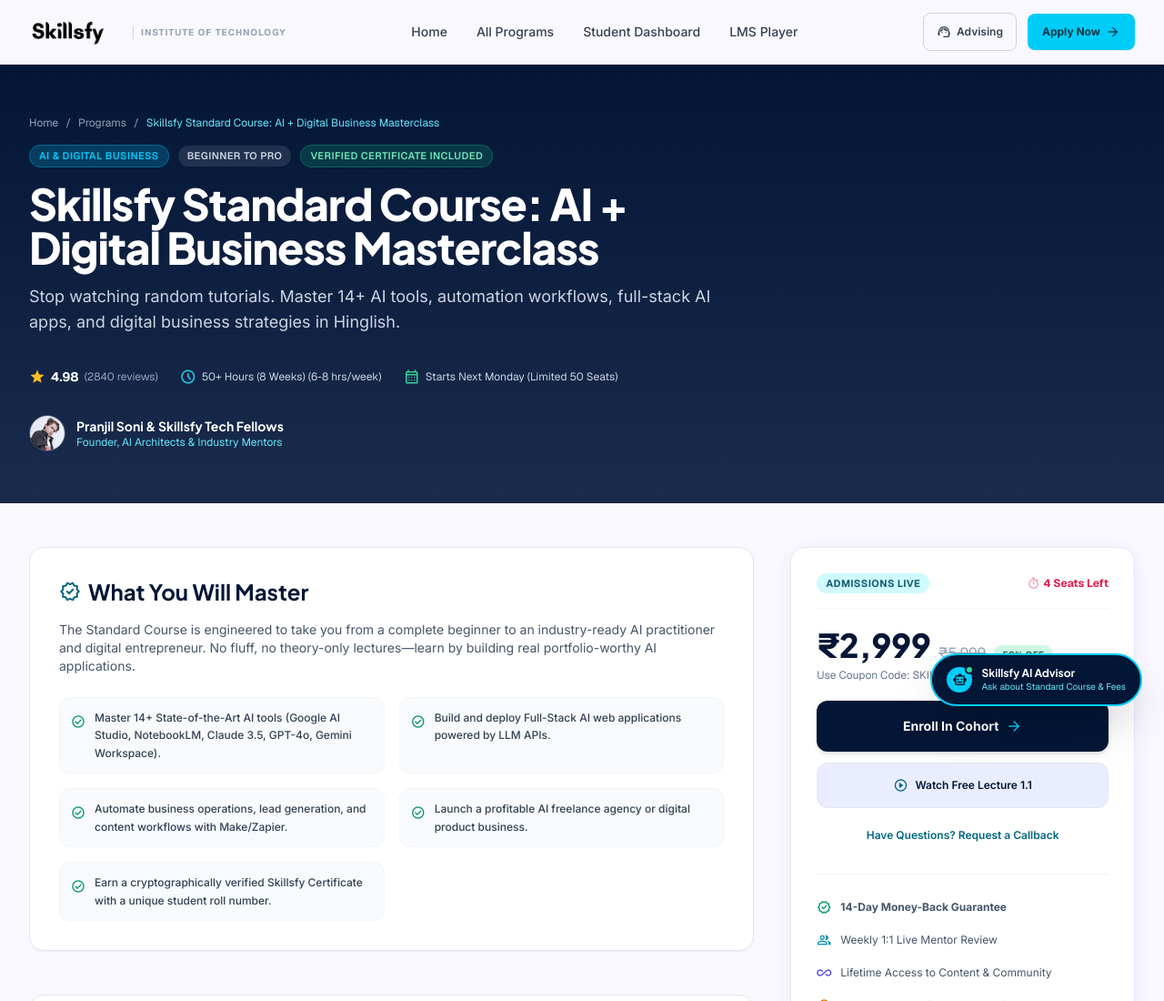
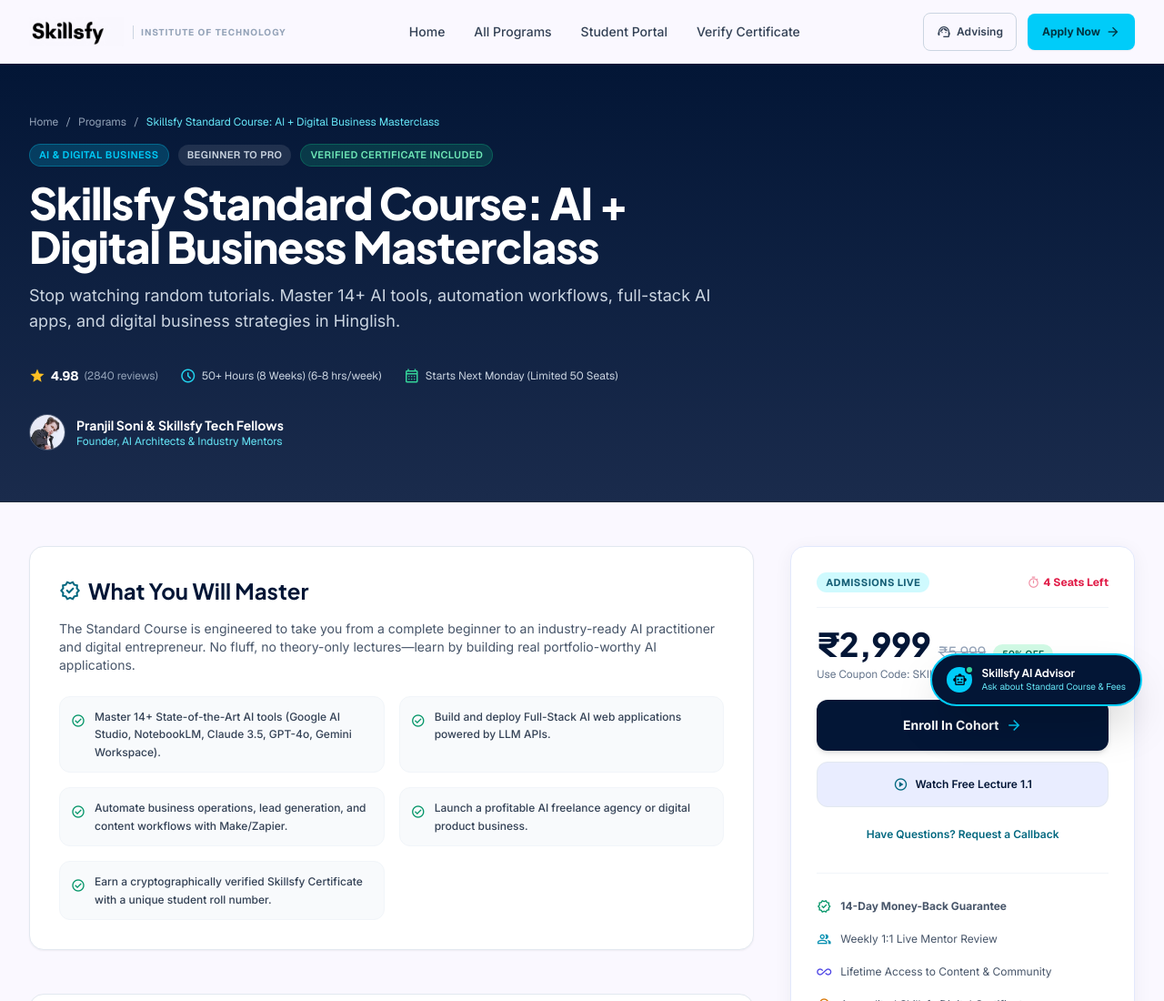
Before and after one commit to pranjils0ni/skillsfy-finel, a website: page course-details.html in a window 1280 px wide. Shown: the top 1100 px of the page at 91% size. Drawn offline with nearby package versions, Linux system fonts and the light colour scheme.

Commit message:
Add course-details.html - Skillsfy Platform

```diff
--- a/course-details.html
+++ b/course-details.html
@@ -36,8 +36,8 @@
 </head>
 <body class="bg-[#faf8ff] text-[#151b29] font-['Inter'] antialiased min-h-screen flex flex-col selection:bg-cyan-200">
 
-  <!-- ================= GLOBAL NAVIGATION HEADER ================= -->
-  <header class="sticky top-0 z-40 glass-nav border-b border-slate-200/80">
+  <!-- ================= GLOBAL FROZEN NAVIGATION HEADER ================= -->
+  <header class="sticky-header-frozen">
     <div class="max-w-7xl mx-auto px-4 sm:px-6 lg:px-8 h-18 py-3.5 flex items-center justify-between">
 
       <a href="index.html" class="flex items-center gap-2.5 group">
@@ -48,8 +48,8 @@
       <nav class="hidden lg:flex items-center gap-8 font-medium text-sm text-slate-700">
         <a href="index.html" class="hover:text-primary transition-colors">Home</a>
         <a href="courses.html" class="hover:text-primary transition-colors">All Programs</a>
-        <a href="dashboard.html" class="hover:text-primary transition-colors">Student Dashboard</a>
-        <a href="lms.html" class="hover:text-primary transition-colors">LMS Player</a>
+        <a href="dashboard.html" class="hover:text-primary transition-colors">Student Portal</a>
+        <a href="verify.html" class="hover:text-primary transition-colors">Verify Certificate</a>
       </nav>
 
       <div class="flex items-center gap-3">
```
